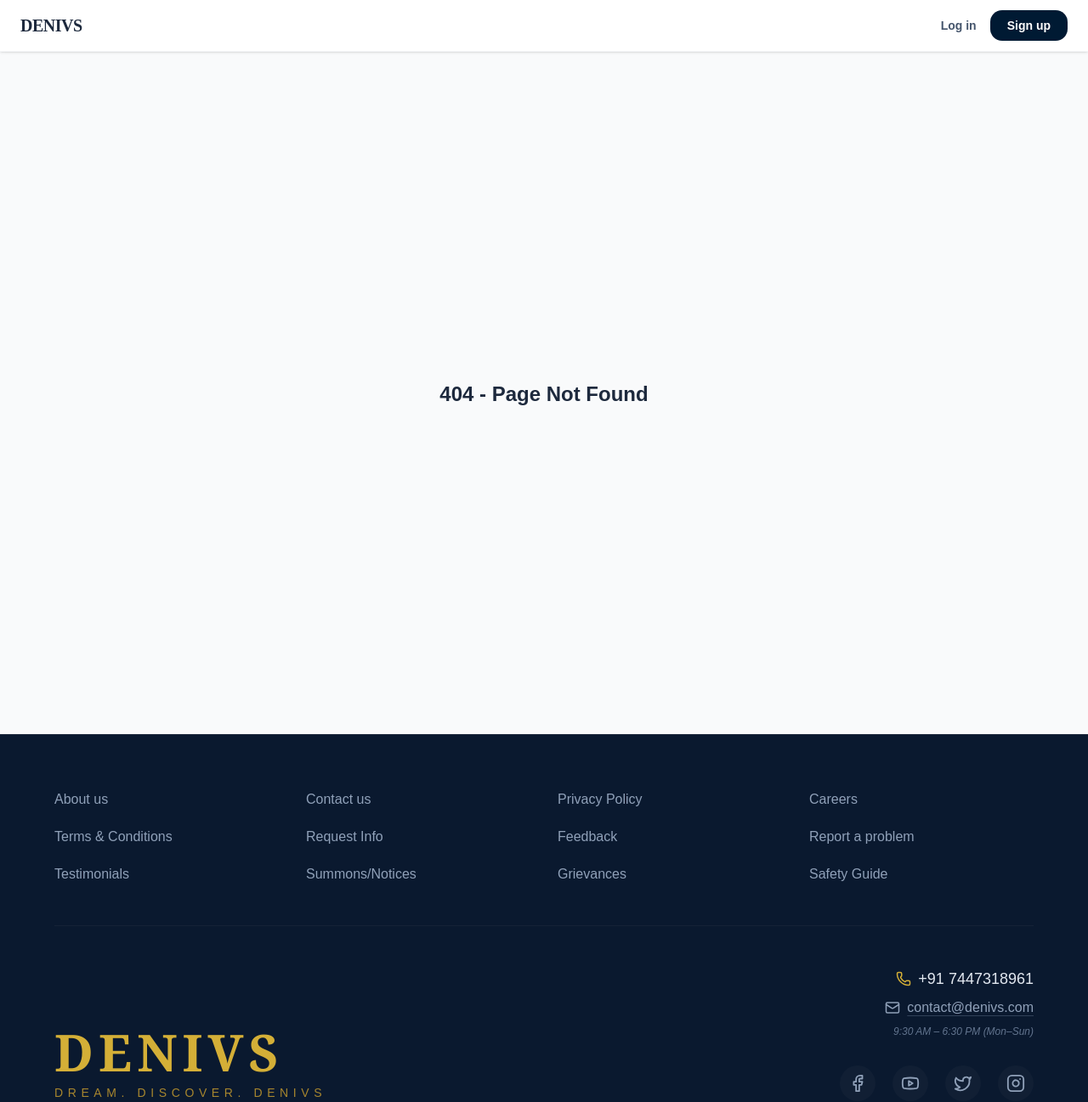
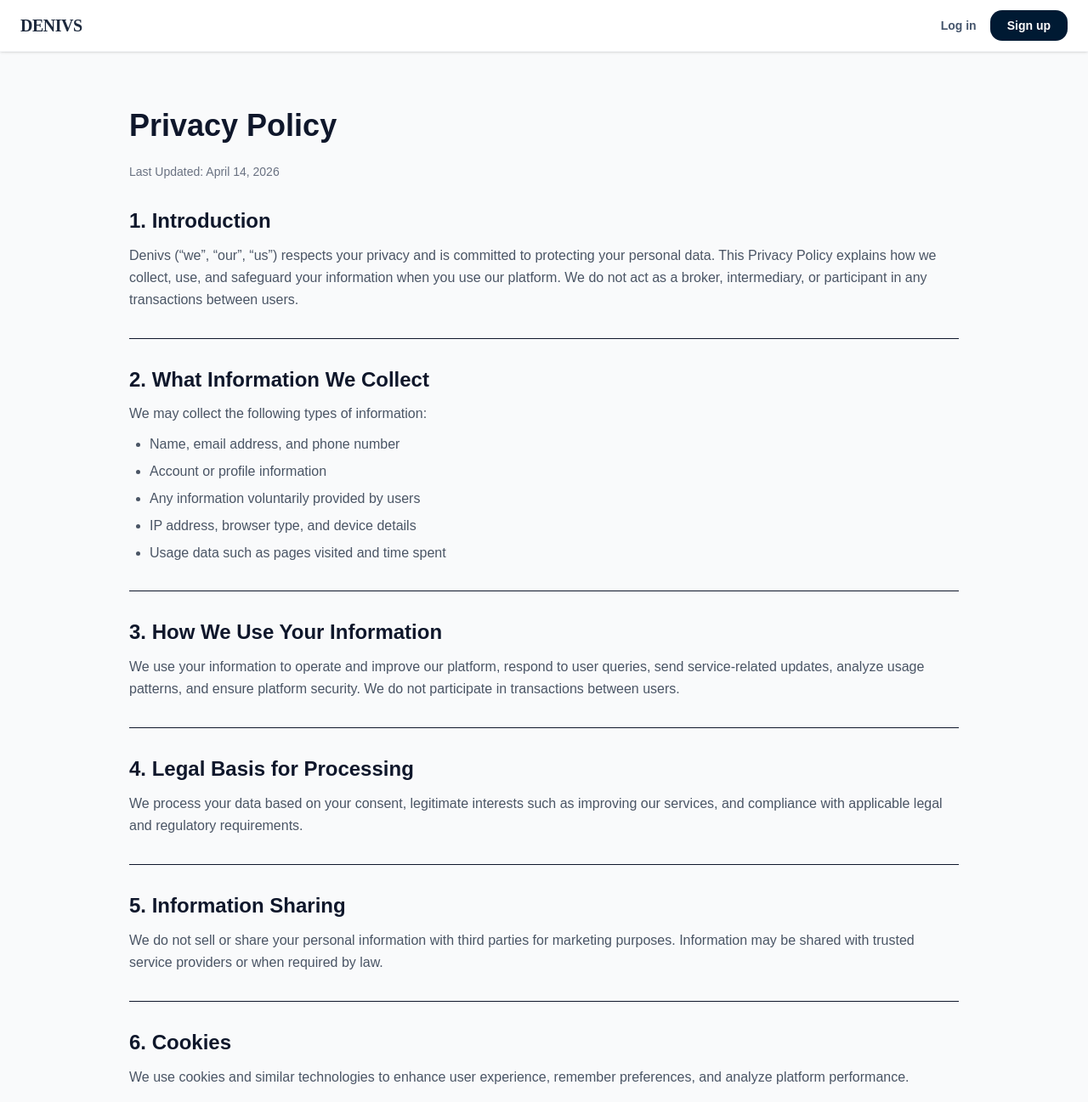
Before and after one commit to denivsofficial/DenivsFinal, a React (Vite) app: page /privacy-policy in a window 1280 px wide. Shown: the top 1297 px of the page at 85% size. Built offline with nearby package versions, Linux system fonts and the light colour scheme; no server answers.

Commit message:
Privacy Policy page added

```diff
--- /dev/null
+++ b/src/ComponentPages/PrivacyPolicy.jsx
@@ -0,0 +1,122 @@
+export default function PrivacyPolicy() {
+  return (
+    <div className="max-w-5xl mx-auto px-6 py-16">
+
+      {/* Title */}
+      <h1 className="text-4xl font-bold text-slate-900 mb-6">
+        Privacy Policy
+      </h1>
+
+      <p className="text-sm text-gray-500 mb-8">
+        Last Updated: April 14, 2026
+      </p>
+
+      {/* 1. Introduction */}
+      <h2 className="text-2xl font-semibold mb-3">1. Introduction</h2>
+      <p className="text-gray-600 leading-relaxed">
+        Denivs (“we”, “our”, “us”) respects your privacy and is committed to protecting your personal data.
+        This Privacy Policy explains how we collect, use, and safeguard your information when you use our platform.
+        We do not act as a broker, intermediary, or participant in any transactions between users.
+      </p>
+
+      <div className="my-8 border-t"></div>
+
+      {/* 2. Information We Collect */}
+      <h2 className="text-2xl font-semibold mb-3">2. What Information We Collect</h2>
+      <p className="text-gray-600 mb-3">
+        We may collect the following types of information:
+      </p>
+
+      <ul className="list-disc pl-6 text-gray-600 space-y-2">
+        <li>Name, email address, and phone number</li>
+        <li>Account or profile information</li>
+        <li>Any information voluntarily provided by users</li>
+        <li>IP address, browser type, and device details</li>
+        <li>Usage data such as pages visited and time spent</li>
+      </ul>
+
+      <div className="my-8 border-t"></div>
+
+      {/* 3. How We Use Data */}
+      <h2 className="text-2xl font-semibold mb-3">3. How We Use Your Information</h2>
+      <p className="text-gray-600 leading-relaxed">
+        We use your information to operate and improve our platform, respond to user queries,
+        send service-related updates, analyze usage patterns, and ensure platform security.
+        We do not participate in transactions between users.
+      </p>
+
+      <div className="my-8 border-t"></div>
+
+      {/* 4. Legal Basis */}
+      <h2 className="text-2xl font-semibold mb-3">4. Legal Basis for Processing</h2>
+      <p className="text-gray-600 leading-relaxed">
+        We process your data based on your consent, legitimate interests such as improving our services,
+        and compliance with applicable legal and regulatory requirements.
+      </p>
+
+      <div className="my-8 border-t"></div>
+
+      {/* 5. Data Sharing */}
+      <h2 className="text-2xl font-semibold mb-3">5. Information Sharing</h2>
+      <p className="text-gray-600 leading-relaxed">
+        We do not sell or share your personal information with third parties for marketing purposes.
+        Information may be shared with trusted service providers or when required by law.
+      </p>
+
+      <div className="my-8 border-t"></div>
+
+      {/* 6. Cookies */}
+      <h2 className="text-2xl font-semibold mb-3">6. Cookies</h2>
+      <p className="text-gray-600 leading-relaxed">
+        We use cookies and similar technologies to enhance user experience,
+        remember preferences, and analyze platform performance.
+      </p>
+
+      <div className="my-8 border-t"></div>
+
+      {/* 7. Data Retention */}
+      <h2 className="text-2xl font-semibold mb-3">7. Data Retention</h2>
+      <p className="text-gray-600 leading-relaxed">
+        We retain personal data only as long as necessary for the purposes it was collected
+        or to comply with legal obligations.
+      </p>
+
+      <div className="my-8 border-t"></div>
+
+      {/* 8. User Rights */}
+      <h2 className="text-2xl font-semibold mb-3">8. Your Rights</h2>
+      <p className="text-gray-600 leading-relaxed">
+        You have the right to access, update, or delete your personal data, withdraw consent,
+        and opt out of communications at any time.
+      </p>
+
+      <div className="my-8 border-t"></div>
+
+      {/* 9. Security */}
+      <h2 className="text-2xl font-semibold mb-3">9. Security</h2>
+      <p className="text-gray-600 leading-relaxed">
+        We implement reasonable technical and organizational measures to protect your data,
+        though no system can be completely secure.
+      </p>
+
+      <div className="my-8 border-t"></div>
+
+      {/* 10. Children */}
+      <h2 className="text-2xl font-semibold mb-3">10. Children’s Privacy</h2>
+      <p className="text-gray-600 leading-relaxed">
+        Our platform is not intended for children under 18.
+        We do not knowingly collect personal data from minors.
+      </p>
+
+      <div className="my-8 border-t"></div>
+
+      {/* 11. Changes */}
+      <h2 className="text-2xl font-semibold mb-3">11. Changes to This Policy</h2>
+      <p className="text-gray-600 leading-relaxed">
+        We may update this Privacy Policy from time to time.
+        Any significant changes will be communicated through the platform.
+      </p>
+
+    </div>
+  );
+}
--- a/src/routes/AppRoutes.jsx
+++ b/src/routes/AppRoutes.jsx
@@ -7,14 +7,16 @@ import PostProperty from '../pages/postProperty';
 import PropertyDisplayPage from '../pages/PropertyDisplayPage';
 import PropertyListPage from '../pages/PropertyListPage';
 import ProfileSection from '@/ComponentPages/profile/ProfileSection';
+import PrivacyPolicy from "@/ComponentPages/privacyPolicy";
 
 
 const AppRoutes = () => {
   return (
     <Routes>
       {/* 🟢 PUBLIC ROUTES */}
+      <Route path="/" element={<Home />} />
       <Route path="/about" element={<AboutUs />} />
-      <Route path="/" element={<Home />} />
+      <Route path="/privacy-policy" element={<PrivacyPolicy />} />
       <Route path="/signup" element={<Signup />} />
       <Route path="/login" element={<Login />} />
       <Route path="/properties" element={<PropertyListPage />} />
```
